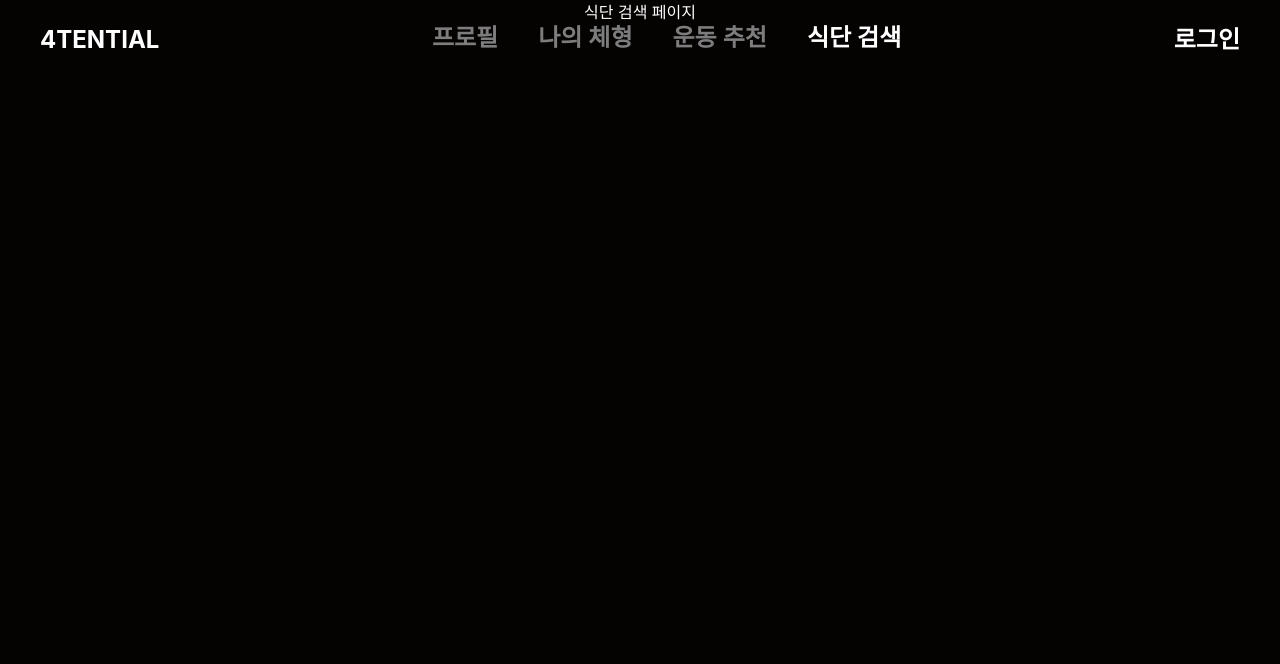
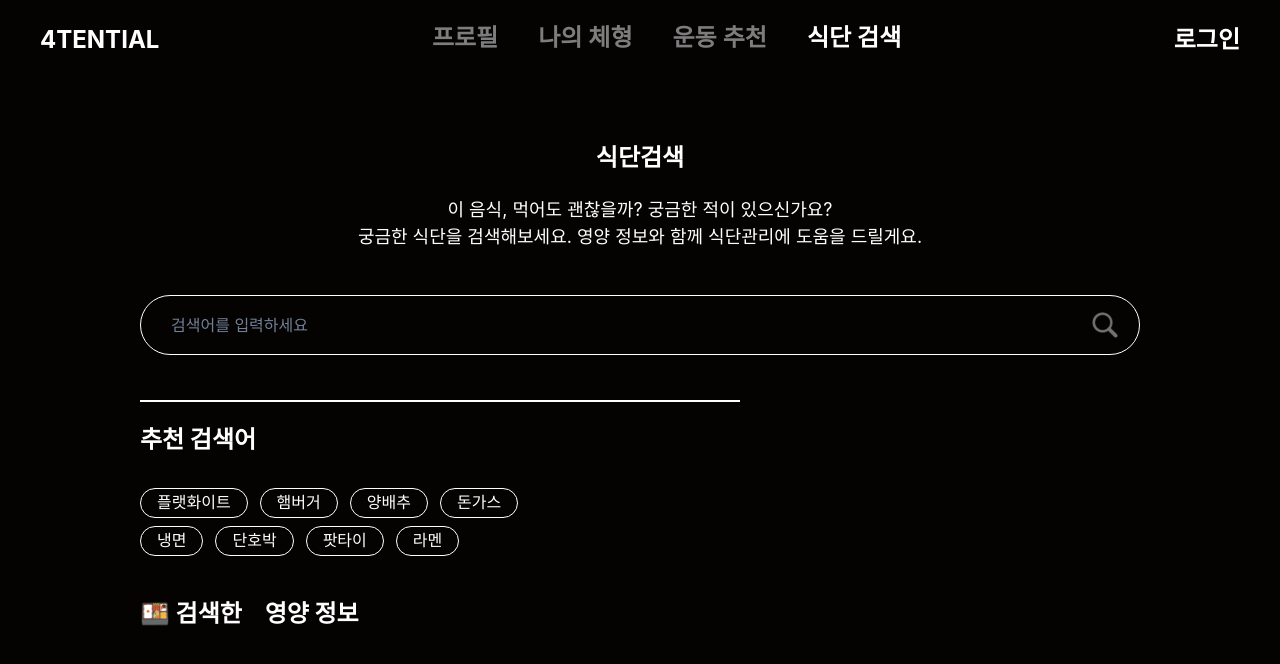
Before and after one commit to songjiwon17/4tential, a React (Create React App) app: page /food in a window 1280 px wide. Shown: the top 664 px of the page. Built offline with nearby package versions, Linux system fonts and the light colour scheme.

Commit message:
식단 검색 페이지 UI 작업중

```diff
--- /dev/null
+++ b/src/pages/food/FoodContentsBox.js
@@ -0,0 +1,161 @@
+import Line from '../../components/Line';
+import { Text, Box, Flex } from '@chakra-ui/react';
+import FoodInputBox from './component/FoodInputBox';
+import FoodRecomendationBtn from './component/FoodRecomendationBtn';
+import { useState } from 'react';
+const foodData = {
+  플랫화이트: {
+    calories: '120 kcal',
+    protein: '6g',
+    fat: '7g',
+    carb: '10g',
+    description:
+      '통(Whole)우유 사용 + 큰 사이즈 → 약 170 kcal 수준\n스킴(저지방)우유 사용 시 칼로리 훨씬 낮게 나옴',
+  },
+  햄버거: {
+    calories: '250 kcal',
+    protein: '12g',
+    fat: '10g',
+    carb: '30g',
+    description:
+      '표준 햄버거 1개 기준\n단백질, 탄수화물, 지방이 균형 있게 포함됨',
+  },
+  양배추: {
+    calories: '25 kcal',
+    protein: '1g',
+    fat: '0g',
+    carb: '6g',
+    description: '생 양배추 100g 기준\n식이섬유와 비타민 C 풍부',
+  },
+  돈가스: {
+    calories: '350 kcal',
+    protein: '20g',
+    fat: '18g',
+    carb: '30g',
+    description: '돈가스 1인분 기준\n튀김으로 지방이 많아 칼로리 주의',
+  },
+  냉면: {
+    calories: '300 kcal',
+    protein: '8g',
+    fat: '5g',
+    carb: '60g',
+    description: '냉면 1인분 기준\n탄수화물이 많아 포만감 있음',
+  },
+  단호박: {
+    calories: '90 kcal',
+    protein: '2g',
+    fat: '0g',
+    carb: '20g',
+    description: '찐 단호박 100g 기준\n베타카로틴과 식이섬유 풍부',
+  },
+  팟타이: {
+    calories: '400 kcal',
+    protein: '15g',
+    fat: '18g',
+    carb: '45g',
+    description: '팟타이 1인분 기준\n탄수화물과 지방이 많음',
+  },
+  라멘: {
+    calories: '500 kcal',
+    protein: '20g',
+    fat: '22g',
+    carb: '60g',
+    description: '라멘 1인분 기준\n국물과 면에 탄수화물과 나트륨 다량 포함',
+  },
+};
+
+const FoodContentsBox = () => {
+  const [selectedFood, setSelectedFood] = useState('');
+  const [nutrition, setNutrition] = useState(null);
+
+  const handleRecommend = (foodName) => {
+    const data = foodData[foodName];
+    if (data) {
+      setSelectedFood(foodName);
+      setNutrition(data);
+    } else {
+      setSelectedFood('');
+      setNutrition(null);
+    }
+  };
+  const handleSearch = (inputValue) => {
+    const searchTerm = inputValue.replace(/\s/g, '');
+    handleRecommend(searchTerm);
+  };
+
+  return (
+    <>
+      <FoodInputBox onSearch={handleSearch} />
+      <Box mt="45px">
+        <Line />
+      </Box>
+      <Text mt={5} fontWeight={'bold'} textAlign={'left'} w="100%">
+        추천 검색어
+      </Text>
+      <Flex mt={30} gap={3} alignSelf="center">
+        <FoodRecomendationBtn value={'플랫화이트'} onClick={handleRecommend} />
+        <FoodRecomendationBtn value={'햄버거'} onClick={handleRecommend} />
+        <FoodRecomendationBtn value={'양배추'} onClick={handleRecommend} />
+        <FoodRecomendationBtn value={'돈가스'} onClick={handleRecommend} />
+      </Flex>
+      <Flex mt={2} gap={3} alignSelf="center">
+        <FoodRecomendationBtn value={'냉면'} onClick={handleRecommend} />
+        <FoodRecomendationBtn value={'단호박'} onClick={handleRecommend} />
+        <FoodRecomendationBtn value={'팟타이'} onClick={handleRecommend} />
+        <FoodRecomendationBtn value={'라멘'} onClick={handleRecommend} />
+      </Flex>
+      <Text mt={10} fontWeight={'bold'} textAlign={'left'} w="100%">
+        🍱 검색한
+        <Text as="span">&nbsp;&nbsp;{selectedFood}&nbsp;&nbsp;</Text>
+        영양 정보
+      </Text>
+      {nutrition && (
+        <Box
+          mt="20px"
+          width="954px"
+          height="200px"
+          borderRadius="10px"
+          backgroundColor="#C7C7C7"
+          margin="40px 0 60px 0"
+          p="40px"
+        >
+          <Flex justifyContent="center" gap="140px" mb="10px">
+            <Box textAlign="center">
+              <Text variant="foodInfoText">{nutrition.calories}</Text>
+              <Text color="gray.500" fontSize="sm">
+                칼로리
+              </Text>
+            </Box>
+            <Box textAlign="center">
+              <Text variant="foodInfoText">{nutrition.protein}</Text>
+              <Text color="gray.500" fontSize="sm">
+                단백질
+              </Text>
+            </Box>
+            <Box textAlign="center">
+              <Text variant="foodInfoText">{nutrition.fat}</Text>
+              <Text color="gray.500" fontSize="sm">
+                지방
+              </Text>
+            </Box>
+            <Box textAlign="center">
+              <Text variant="foodInfoText">{nutrition.carb}</Text>
+              <Text color="gray.500" fontSize="sm">
+                탄수화물
+              </Text>
+            </Box>
+          </Flex>
+          <Text mt={8} fontSize="sm" color="#000000" textAlign="center">
+            {nutrition.description.split('\n').map((line, idx) => (
+              <span key={idx}>
+                {line}
+                <br />
+              </span>
+            ))}
+          </Text>
+        </Box>
+      )}
+    </>
+  );
+};
+export default FoodContentsBox;
--- /dev/null
+++ b/src/pages/food/component/FoodInputBox.js
@@ -0,0 +1,54 @@
+import {
+  InputGroup,
+  InputRightElement,
+  Input,
+  Image,
+  chakra,
+  Button,
+} from '@chakra-ui/react';
+import searchIcon from '../../../assets/images/icons/readingGlassesIcon.svg';
+import { useState } from 'react';
+
+const InputBox = chakra(Input, {
+  baseStyle: {
+    width: '1000px',
+    height: '60px',
+    border: '1px solid #fff',
+    backgroundColor: 'transparent',
+    borderRadius: '50px',
+    color: '#fff',
+    paddingLeft: '30px',
+  },
+});
+const FoodInputBox = ({ onSearch }) => {
+  const [inputValue, setInputValue] = useState('');
+  return (
+    <InputGroup>
+      <InputBox
+        placeholder="검색어를 입력하세요"
+        value={inputValue}
+        onChange={(e) => setInputValue(e.target.value)}
+        onKeyPress={(e) => {
+          if (e.key === 'Enter') {
+            onSearch(inputValue.trim());
+            setInputValue('');
+          }
+        }}
+      />
+      <InputRightElement height="100%" ml={2} right="15px">
+        <Button
+          p="0"
+          bg="transparent"
+          _hover={{ bg: 'whiteAlpha.200' }}
+          onClick={() => {
+            onSearch(inputValue.trim());
+            setInputValue('');
+          }}
+        >
+          <Image src={searchIcon} width="30" height="30" alt="검색 버튼" />
+        </Button>
+      </InputRightElement>
+    </InputGroup>
+  );
+};
+export default FoodInputBox;
--- /dev/null
+++ b/src/pages/food/component/FoodRecomendationBtn.js
@@ -0,0 +1,30 @@
+import { Button, chakra } from '@chakra-ui/react';
+
+const StyledFoodRecomendationBtn = chakra(Button, {
+  baseStyle: {
+    variant: 'unstyled',
+    width: 'auto',
+    height: '30px',
+    border: '1px solid #fff',
+    backgroundColor: 'transparent',
+    borderRadius: '50px',
+    color: '#fff',
+    fontWeight: 'normal',
+    _hover: {
+      backgroundColor: '##EAEAEA',
+      color: '#050202',
+    },
+    transition:
+      'background-color 0.3s ease, color 0.3s ease, transform 0.2s ease',
+  },
+});
+
+const FoodRecomendationBtn = ({ value = '', onClick }) => {
+  return (
+    <StyledFoodRecomendationBtn onClick={() => onClick && onClick(value)}>
+      {value}
+    </StyledFoodRecomendationBtn>
+  );
+};
+
+export default FoodRecomendationBtn;
--- a/src/pages/food/index.js
+++ b/src/pages/food/index.js
@@ -1,5 +1,32 @@
+import MainTitle from '../../components/MainTitle';
+import SubText from '../../components/SubText';
+import { Flex, Box } from '@chakra-ui/react';
+import FoodContentsBox from '../food/FoodContentsBox';
+
 const Food = () => {
-  return <p>식단 검색 페이지</p>;
+  return (
+    <Flex
+      direction={'column'}
+      justifyContent={'center'}
+      alignItems={'center'}
+      pt="120px"
+    >
+      <MainTitle mainTitle={'식단검색'} mt={10} />
+      <SubText
+        subText={
+          <>
+            이 음식, 먹어도 괜찮을까? 궁금한 적이 있으신가요?
+            <br />
+            궁금한 식단을 검색해보세요. 영양 정보와 함께 식단관리에 도움을
+            드릴게요.
+          </>
+        }
+      />
+      <Box pt="45px">
+        <FoodContentsBox />
+      </Box>
+    </Flex>
+  );
 };
 
 export default Food;
--- a/src/themes/index.js
+++ b/src/themes/index.js
@@ -47,6 +47,10 @@ const theme = extendTheme({
           fontSize: ['12px', '14px', '16px', '18px'],
           color: '#C7C7C7',
         },
+        foodInfoText: {
+          fontSize: ['18px', '20px', '22px', '24px'],
+          color: '#000000',
+        },
       },
     },
 
```
